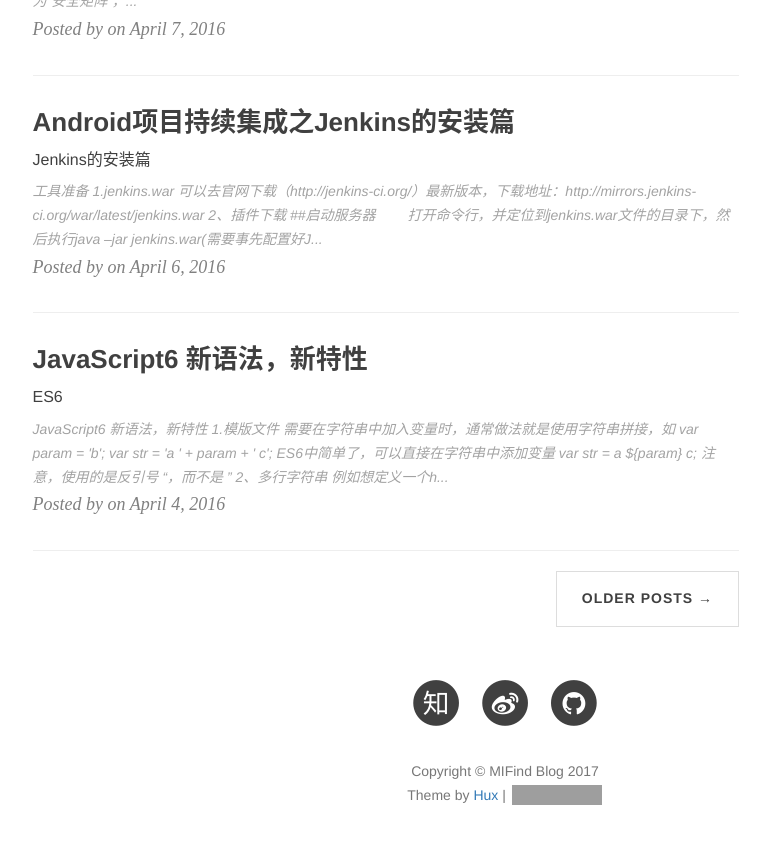
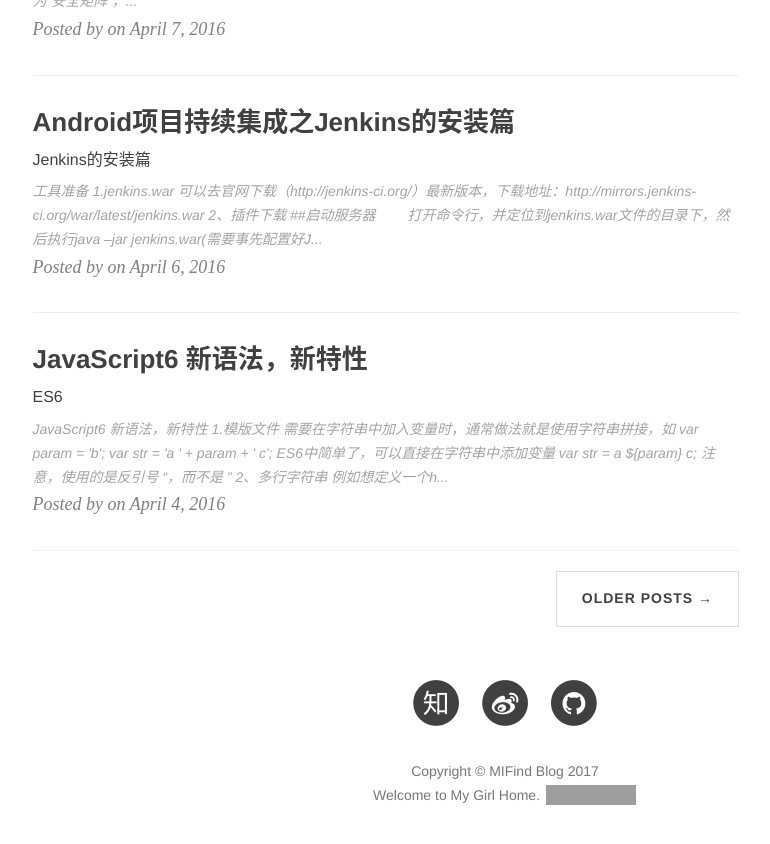
Before and after one commit to YanChenGirl/MIFind.github.io, a Jekyll site: the page built from index.html, in a window 1280 px wide and 900 px high, scrolled down 2334 px. Shown: the top 844 px of the window, without its empty margins (135-905 px from the left). Built offline with Jekyll 4.4.1, drawn with Linux system fonts in a browser that asks for light colours; nearby versions of some CDN libraries; the list of posts is cut into pages by our own code; comment, search, counter and statistics services are not loaded; grey boxes are pictures that could not be loaded.

Commit message:
footer modify

```diff
--- a/_includes/footer.html
+++ b/_includes/footer.html
@@ -72,7 +72,7 @@
                 <p class="copyright text-muted">
                     Copyright &copy; {{ site.title }} {{ site.time | date: '%Y' }}
                     <br>
-                    Theme by <a href="http://huangxuan.me">Hux</a> |
+                    Welcome to My Girl Home.
                     <iframe
                         style="margin-left: 2px; margin-bottom:-5px;"
                         frameborder="0" scrolling="0" width="91px" height="20px"
```
